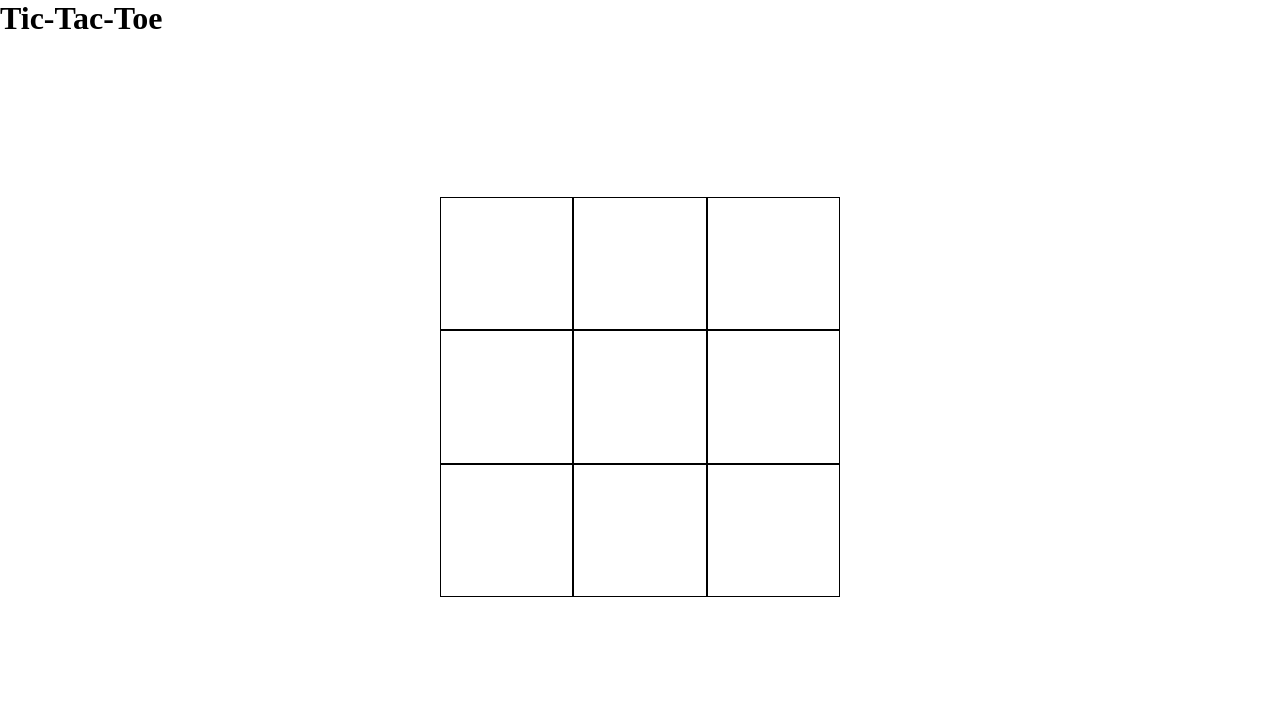
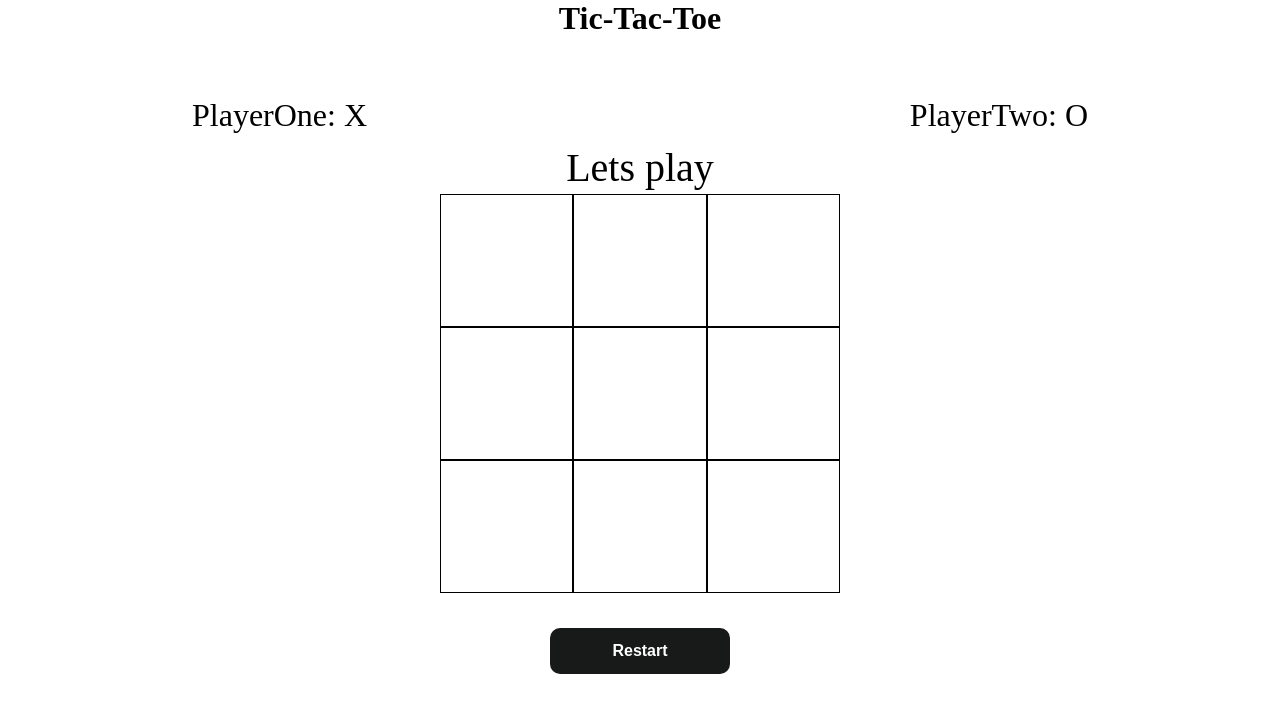
Before and after one commit to Gbengz123/Tic-Tac-Toe, a plain HTML site: page index.html in a window 1280 px wide. Drawn offline with Linux system fonts and the light colour scheme.

Commit message:
Add UI features to the game
Add Ui features such as restart button, display section and player info

```diff
--- a/index.html
+++ b/index.html
@@ -10,6 +10,11 @@
 <body>
     <h1>Tic-Tac-Toe</h1>
     <div class="game-board-container">
+        <div class="player-info">
+            <div>PlayerOne: X</div>
+            <div>PlayerTwo: O</div>
+        </div>
+        <div class="display">Lets play</div>
         <div id="game-board">
             <div class="board-cell"></div>
             <div class="board-cell"></div>
@@ -21,6 +26,7 @@
             <div class="board-cell"></div>
             <div class="board-cell"></div>
         </div>
+        <button>Restart</button>
     </div>
 </body>
 <script src="script.js"></script>
--- a/script.js
+++ b/script.js
@@ -1,5 +1,7 @@
 const gameBoardContainer = document.querySelector('#game-board');
 const boardCells = document.querySelectorAll('.board-cell');
+const display = document.querySelector('.display');
+const restartButton = document.querySelector('button');
 let clickCounter = 0
 
 const playerOne = createplayer('playerOne', 'x');
@@ -50,13 +52,12 @@ const gameBoard = (function (){
             })
 
             if(playerOneWin === true){
-                console.log(straightRow[0], straightRow[1], straightRow[2])
-                console.log(`${playerOne.player} wins!!`)
+                display.textContent = `${playerOne.player} wins!!`
                 gameBoard.gameEnd = true
                 return gameBoard.gameEnd
             }
             if (playerTwoWin === true){
-                console.log(`${playerTwo.player} wins!!`)
+                display.textContent = `${playerTwo.player} wins!!`
                 gameBoard.gameEnd = true
                 return gameBoard.gameEnd
             }
@@ -79,6 +80,9 @@ function createplayer(player, play){
         cell.addEventListener('click', play);
     })
 
+    restartButton.addEventListener('click', () =>{
+        location.reload()
+    })
 })()
 
 function play(e, index){
@@ -106,7 +110,7 @@ function play(e, index){
 
 function end() {
     if(clickCounter > 8 && gameBoard.gameEnd === false){
-        console.log('its a draw')
+        display.textContent = `ITS A DRAW`
         gameBoard.gameEnd = true
     }
 
--- a/style.css
+++ b/style.css
@@ -29,11 +29,33 @@ video {
     max-width: 100%;
 }
 
+body{
+    min-width: 400px;
+}
+
+h1{
+    text-align: center;
+}
+
 .game-board-container{
     display: flex;
     align-items: center;
     justify-content: center;
     height: 90vh;
+    flex-direction: column;
+    gap: 10px;
+}
+
+.player-info{
+    display: flex;
+    justify-content: space-between;
+    width: max(400px, 70%);
+    font-size: xx-large;
+}
+
+.display{
+    height: 40px;
+    font-size: 40px;
 }
 
 #game-board{
@@ -51,3 +73,16 @@ video {
     justify-content: center;
     font-size: 3em;
 }
+
+button{
+    border: none;
+    margin: 1.5em 0;
+    background-color: #171a19;
+    color: white;
+    padding: 14px 0;
+    cursor: pointer;
+    width: 180px;
+    border-radius: 10px;
+    font-size: 16px;
+    font-weight: bold;
+}
```
